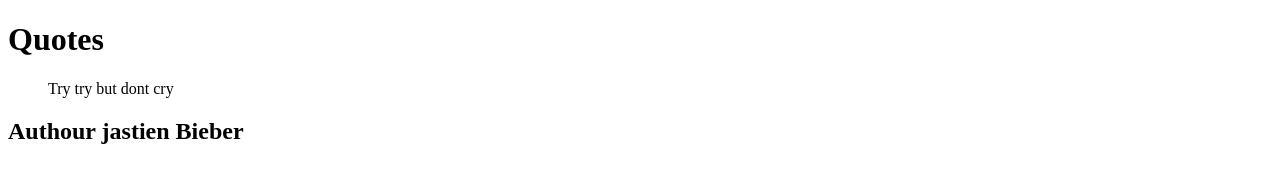
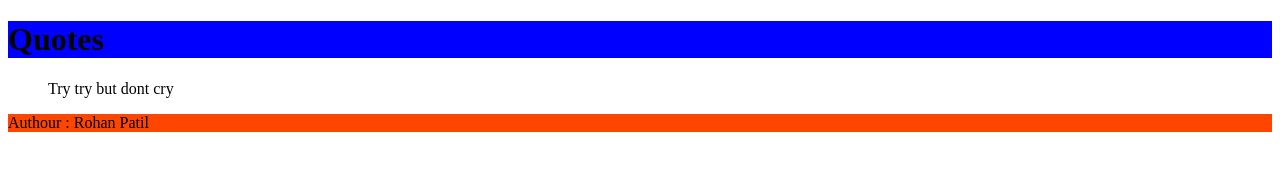
Before and after one commit to digvijayds/git-task, a plain HTML site: page index.html in a window 1280 px wide. Drawn offline with Linux system fonts and the light colour scheme.

Commit message:
fix author name

```diff
--- a/index.html
+++ b/index.html
@@ -4,10 +4,12 @@
     <meta charset="UTF-8" />
     <meta name="viewport" content="width=device-width, initial-scale=1.0" />
     <title>Document</title>
+    <link rel="stylesheet" href="style.css">
   </head>
+
   <body>
     <h1>Quotes</h1>
     <blockquote>Try try but dont cry</blockquote>
-    <h2>Authour jastien Bieber </h2>
+    <p>Authour : Rohan Patil</p>
   </body>
 </html>
--- a/style.css
+++ b/style.css
@@ -2,6 +2,6 @@
   background-color: blue;
 
 }
-h2{
-  background-color: black;
+p{
+  background-color:orangered;
 }
```
